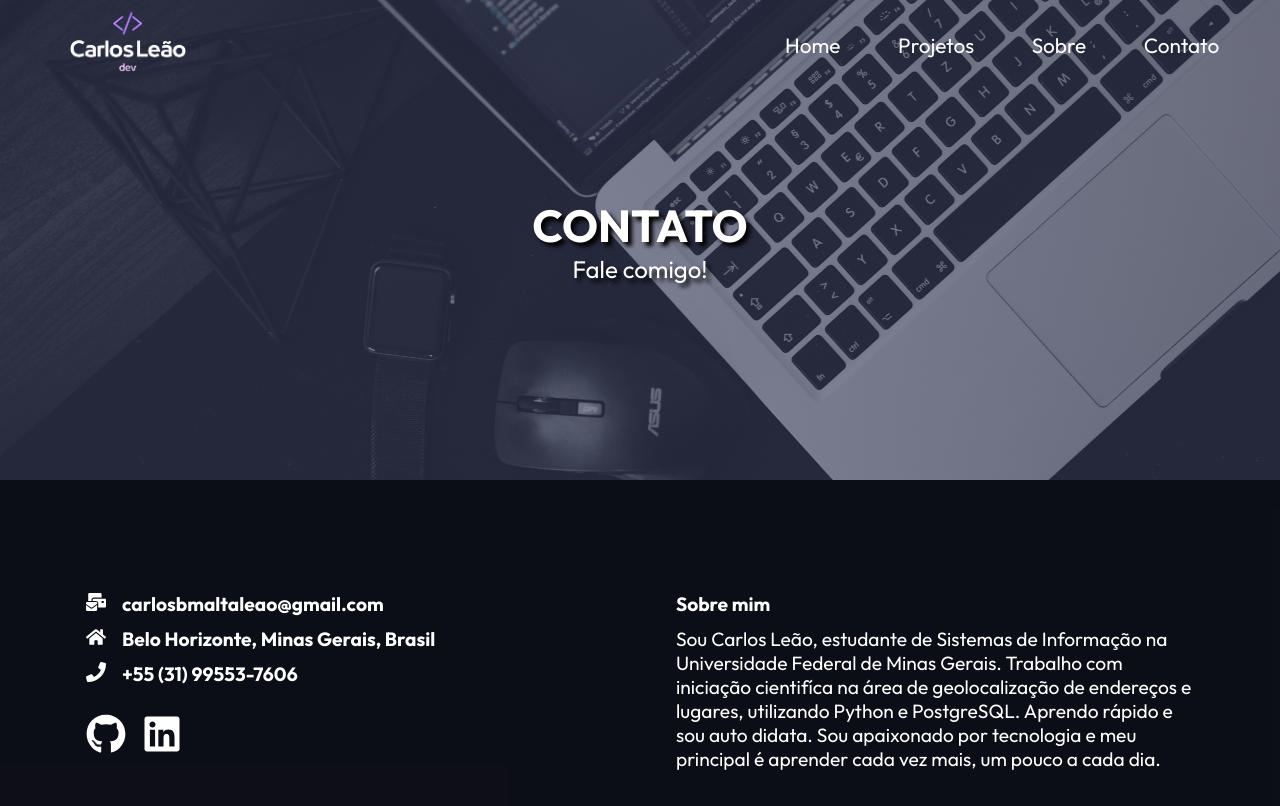
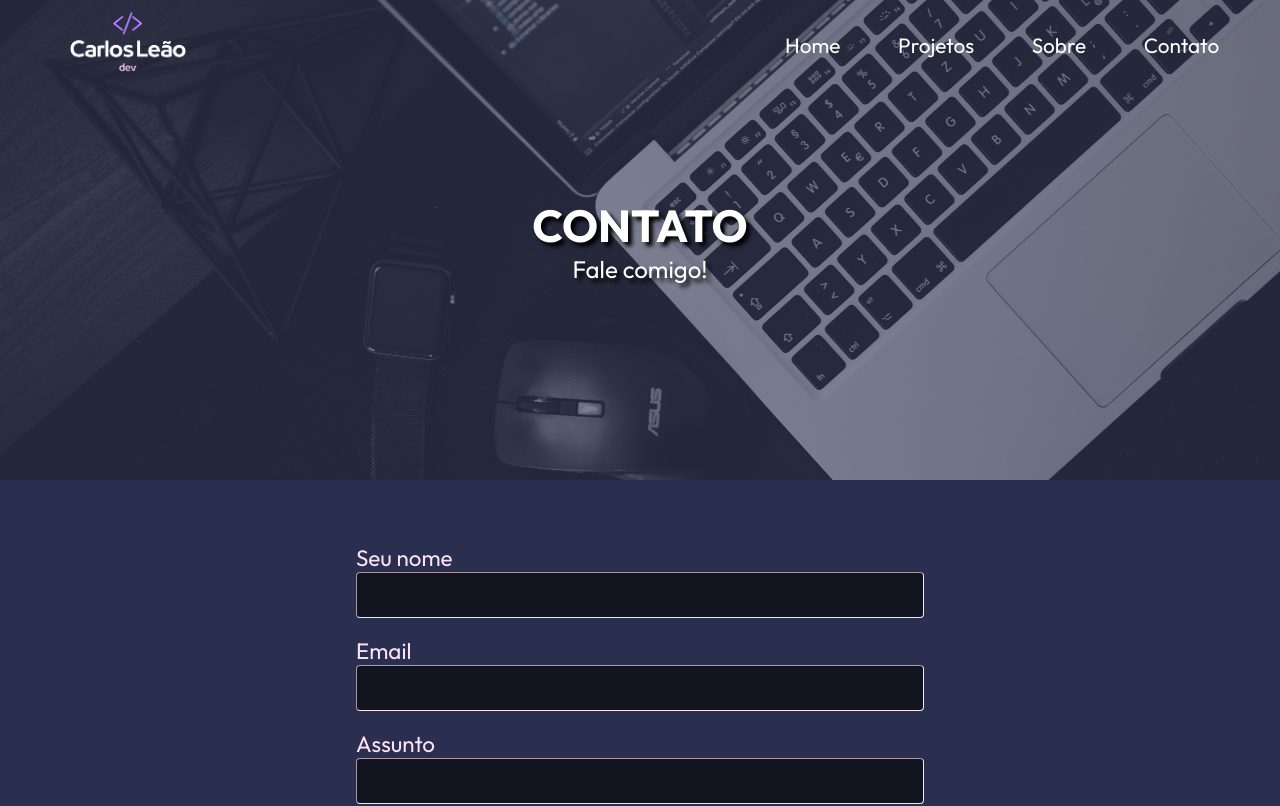
Before and after one commit to Chbmleao/Carlos-Portfolio, a React (Create React App) app: page /contact in a window 1280 px wide. Shown: the top 806 px of the page. Built offline with nearby package versions, Linux system fonts and the light colour scheme.

Commit message:
Add form to contact page

```diff
--- a/src/routes/Contact.js
+++ b/src/routes/Contact.js
@@ -2,12 +2,14 @@ import React from "react";
 import Navbar from "../components/Navbar";
 import Footer from "../components/Footer";
 import HeroImg2 from "../components/HeroImg2";
+import Form from "../components/Form";
 
 const Contact = () => {
   return (
     <div>
       <Navbar />
       <HeroImg2 heading="CONTATO" text="Fale comigo!" />
+      <Form />
       <Footer />
     </div>
   );
```
